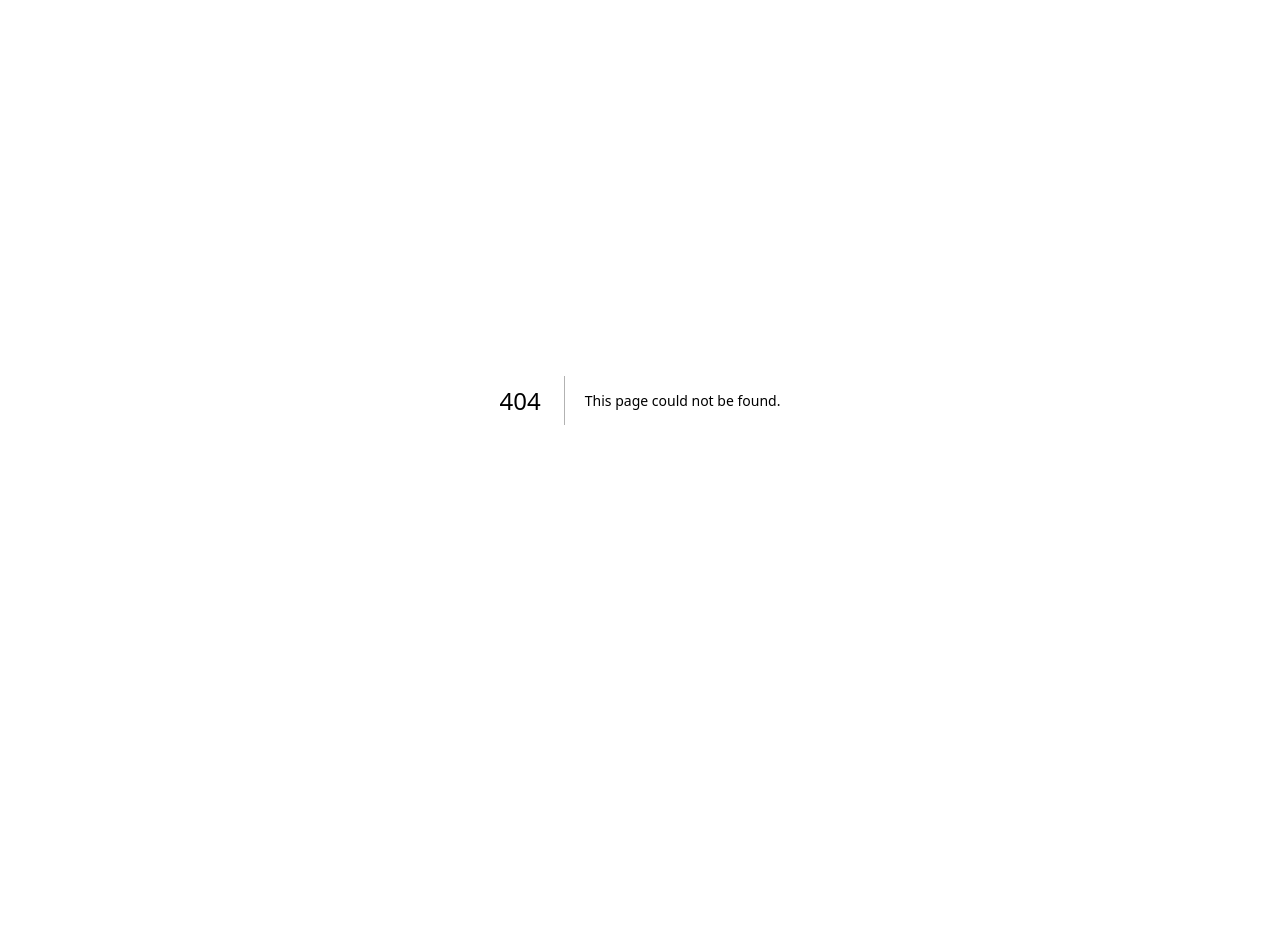
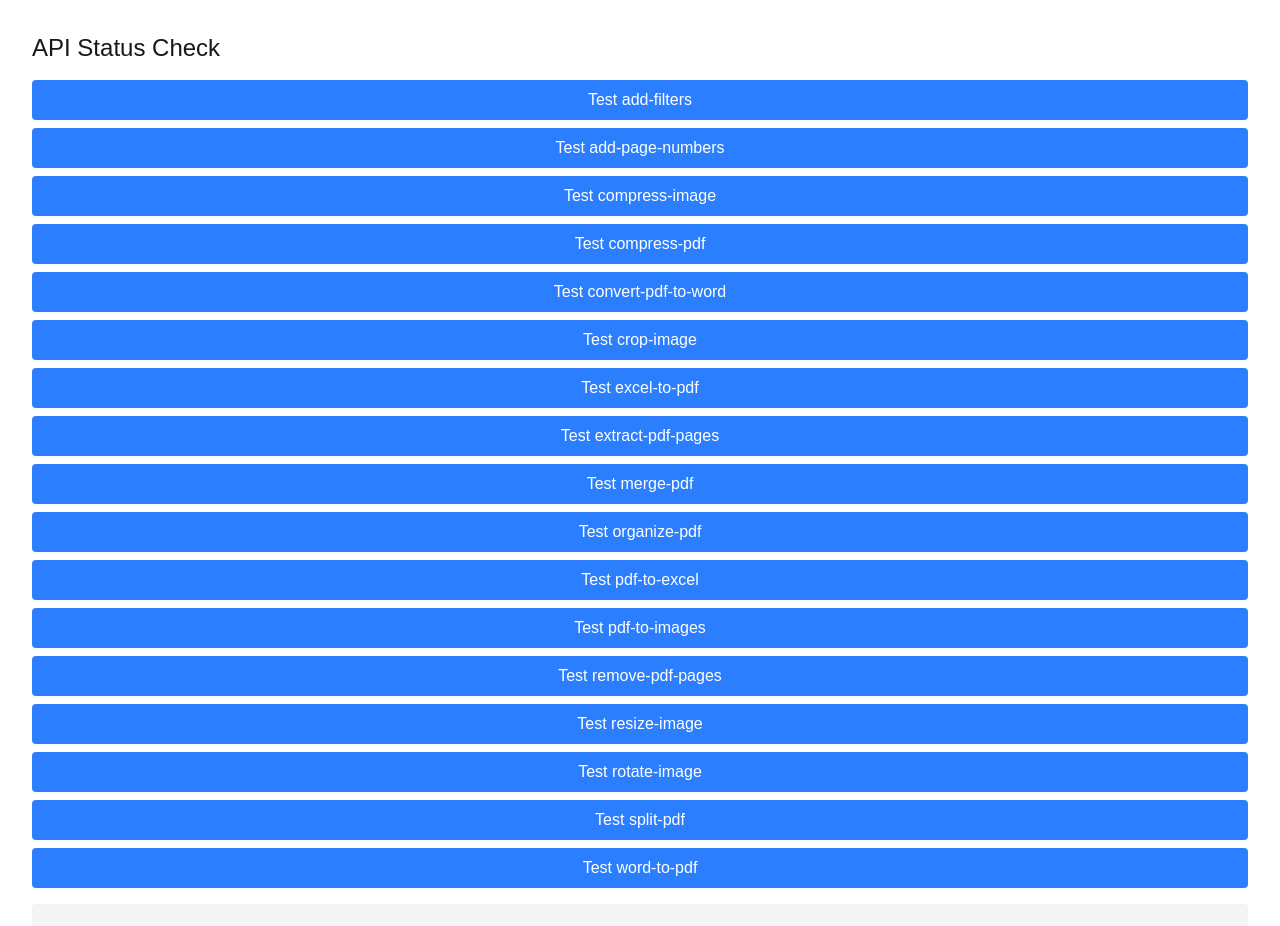
Before and after one commit to SardulR/DocFlow-Backend, a Next.js app: page /test-apis in a window 1280 px wide. Before the commit this address had no page. Shown: the top 926 px of the page. Before the commit the page ends 800 px from the top, so only its background shows below. Built offline with nearby package versions, Linux system fonts and the light colour scheme.

Commit message:
Implement basic test cases

```diff
--- /dev/null
+++ b/app/test-apis/page.js
@@ -0,0 +1,51 @@
+'use client';
+import { useState } from 'react';
+
+export default function TestAPIs() {
+  const [result, setResult] = useState('');
+
+  const testAPI = async (endpoint) => {
+    try {
+      const response = await fetch(`/api/${endpoint}`, {
+        method: 'GET',
+      });
+
+      if (response.ok) {
+        setResult(`✅ ${endpoint} - Working`);
+      } else {
+        setResult(`❌ ${endpoint} - Failed: ${response.status}`);
+      }
+    } catch (error) {
+      setResult(`❌ ${endpoint} - Error: ${error.message}`);
+    }
+  };
+
+  const apis = [
+    'add-filters', 'add-page-numbers', 'compress-image',
+    'compress-pdf', 'convert-pdf-to-word', 'crop-image',
+    'excel-to-pdf', 'extract-pdf-pages', 'merge-pdf',
+    'organize-pdf', 'pdf-to-excel', 'pdf-to-images',
+    'remove-pdf-pages', 'resize-image', 'rotate-image',
+    'split-pdf', 'word-to-pdf'
+  ];
+
+  return (
+    <div className="p-8">
+      <h1 className="text-2xl mb-4">API Status Check</h1>
+      <div className="grid gap-2">
+        {apis.map(api => (
+          <button
+            key={api}
+            onClick={() => testAPI(api)}
+            className="p-2 bg-blue-500 text-white rounded"
+          >
+            Test {api}
+          </button>
+        ))}
+      </div>
+      <div className="mt-4 p-4 bg-gray-100 rounded">
+        {result}
+      </div>
+    </div>
+  );
+}
```
